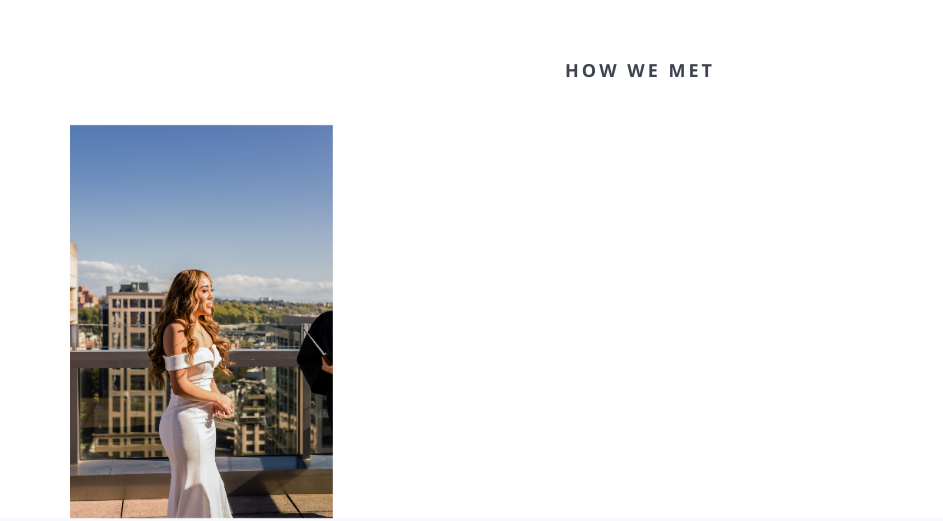
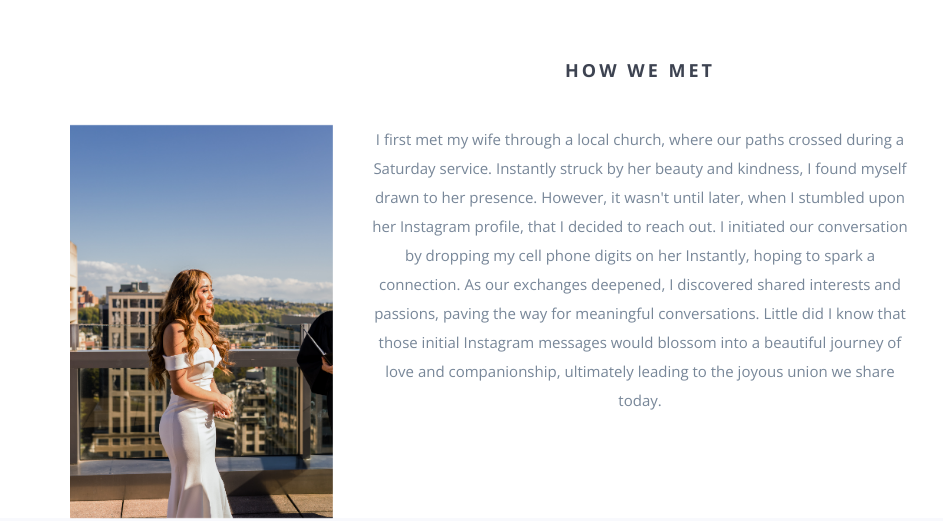
Before and after one commit to bg2398/MyWedding, a website: page index.html in a window 1280 px wide. Shown: the part 1200-1721 px from the top of the page, 0-943 px from the left. Drawn offline with nearby package versions, Linux system fonts and the light colour scheme; some packages are replaced by stand-ins of ours; files whose address does not match are found by name.

Commit message:
edited eng pictures

```diff
--- a/index.html
+++ b/index.html
@@ -136,7 +136,8 @@
             <div class="col-md-3 hidden-sm hidden-xs"><img src="img/eng_pics/rios-guerrero-065.jpg" class="wp1"></div>
             <div class="col-md-6">
                 <p>
-                    <!-- placeholder text for this section -->
+
+I first met my wife through a local church, where our paths crossed during a Saturday service. Instantly struck by her beauty and kindness, I found myself drawn to her presence. However, it wasn't until later, when I stumbled upon her Instagram profile, that I decided to reach out. I initiated our conversation by dropping my cell phone digits on her Instantly, hoping to spark a connection. As our exchanges deepened, I discovered shared interests and passions, paving the way for meaningful conversations. Little did I know that those initial Instagram messages would blossom into a beautiful journey of love and companionship, ultimately leading to the joyous union we share today.
                 </p>
             </div>
             <div class="col-md-3 hidden-sm hidden-xs"><img src="img/eng_pics/rios-guerrero-066.jpg" class="wp2"></div>
```
Also changed, not shown: 3 other files.
